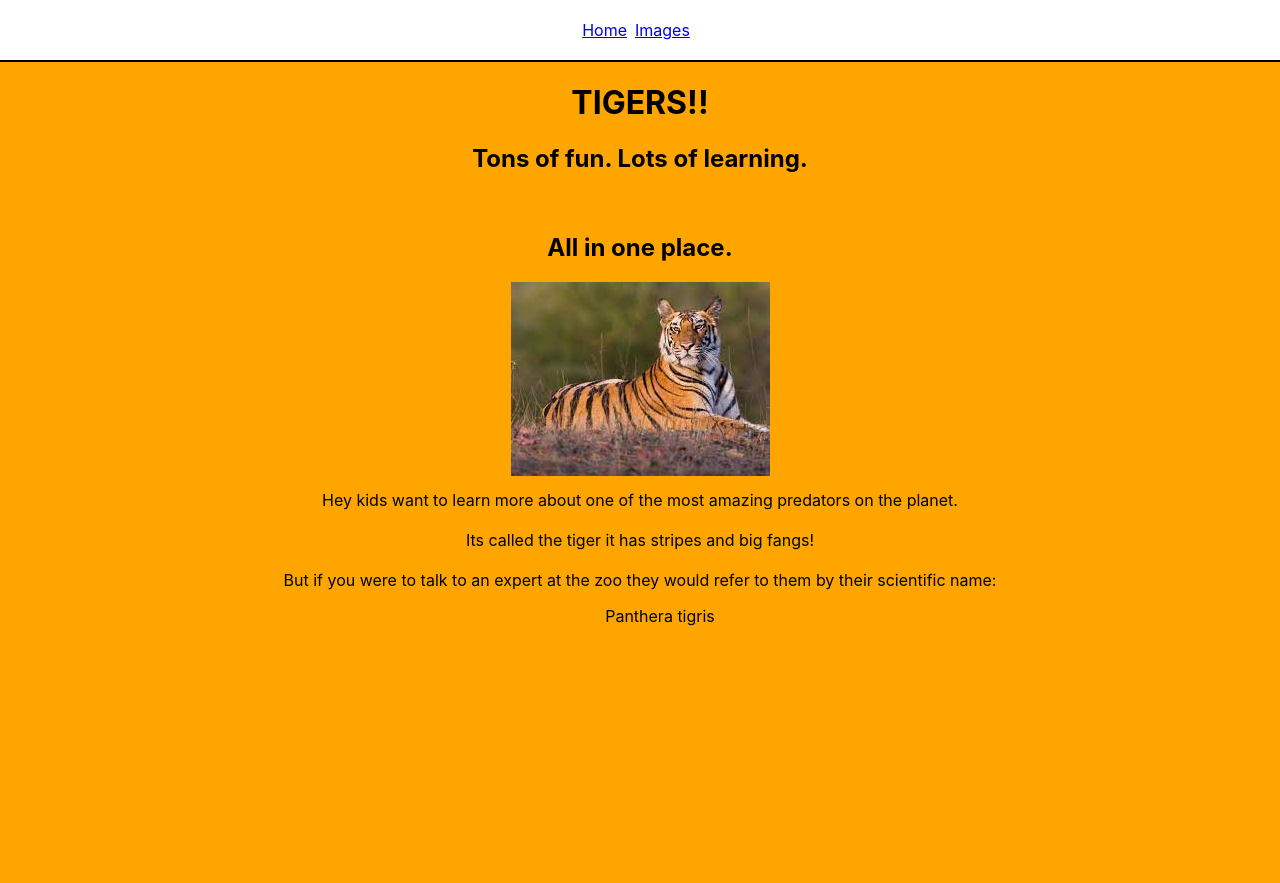
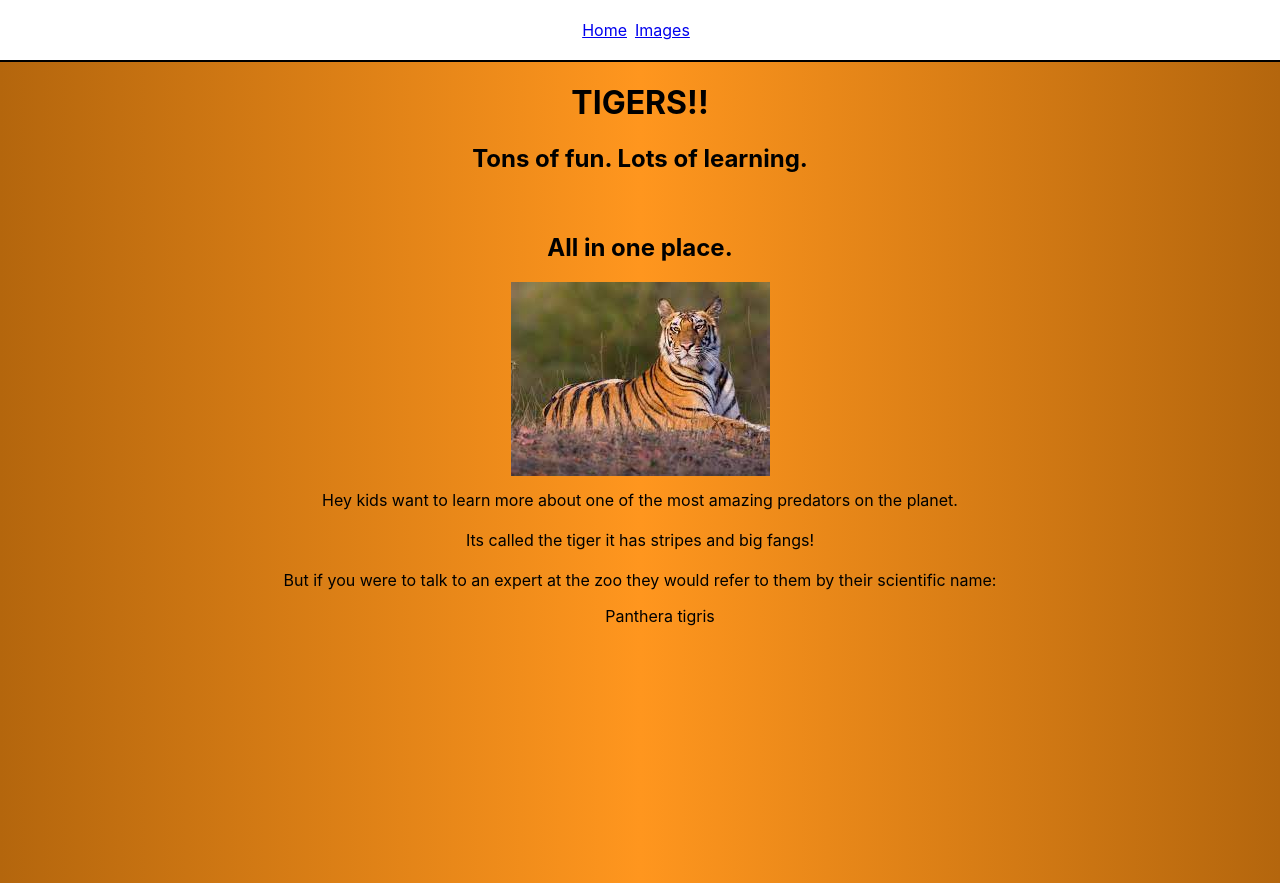
Before and after one commit to kpounds81/scrum-tiger, a React (Create React App) app: page / in a window 1280 px wide. Built offline with nearby package versions, Linux system fonts and the light colour scheme.

Commit message:
background gradient

```diff
--- a/src/App.css
+++ b/src/App.css
@@ -1,6 +1,7 @@
 .App {
   text-align: center;
-  background: #FFA500;
+  background: rgb(180,102,13);
+  background: linear-gradient(90deg, rgba(180,102,13,1) 0%, rgba(255,150,30,1) 50%, rgba(180,102,13,1) 100%);
 }
 
 .App-logo {
```
